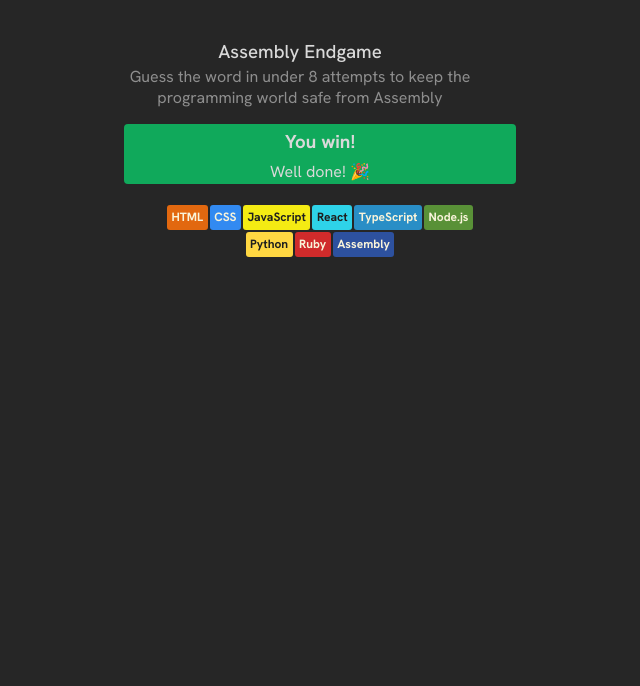
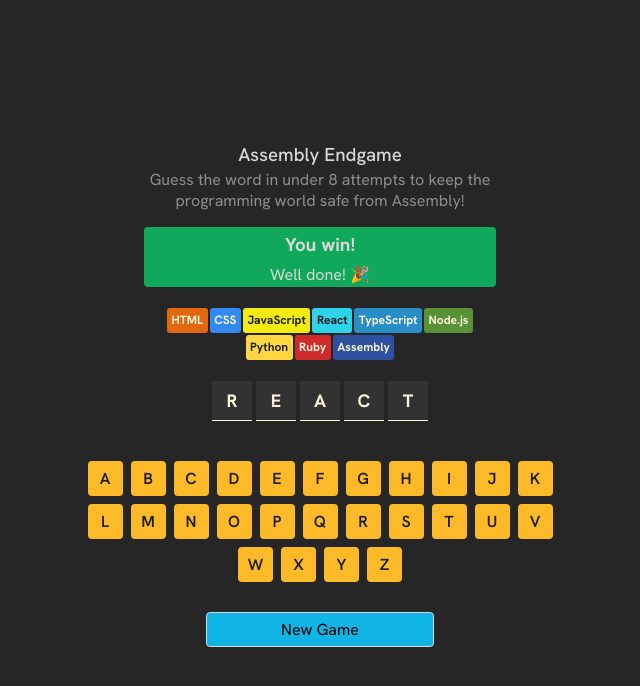
Before and after one commit to JparrTech/react-assembly-endgame, a React (Vite) app: page / in a window 1280 px wide. Shown: the top 686 px of the page, without its empty margins (320-960 px from the left). Built offline with nearby package versions, Linux system fonts and the light colour scheme.

Commit message:
All display elements created, now to add logic.

```diff
--- a/src/App.jsx
+++ b/src/App.jsx
@@ -2,33 +2,53 @@
 import Header from './components/Header.jsx'
 import Status from './components/Status.jsx'
 import Chip from './components/Chip.jsx'
+import Letter from './components/Letter.jsx'
+import KeyboardButton from './components/KeyboardButton.jsx'
+import { nanoid } from 'nanoid'
 import { languages } from '../languages.js'
 
 export default function AssemblyEndgame() {
+  const [currentWord, setCurrentWord] = React.useState("react")
+  const [guessedLetters, setGuessedLetters] = React.useState([])
+  const alphabet = "ABCDEFGHIJKLMNOPQRSTUVWXYZ"
+
+  function  handleKeyboardButtonClick(letter) {
+    setGuessedLetters([...guessedLetters, letter])
+  }
+  console.log(`${guessedLetters} are in the list`)
+
+  const keyboard = [...alphabet].map(letter => (
+    <KeyboardButton letter={letter} key={nanoid()} selectButton = {handleKeyboardButtonClick}/>
+  ))
+  const allLetters = [...currentWord].map(letter => (
+    <Letter letter={letter.toUpperCase()} key={nanoid()} />
+  ))
   const gameStatus = 'won'
   //Create coding language chips using external json data
   const chips = languages.map(language => (
-
     <Chip
       name={language.name}
       backgroundColor={language.backgroundColor}
       color={language.color}
       key={language.name}
     />
-
-  )
-  )
+  ))
 
   return (
-    <>
+    <main>
       <Header />
       <Status gameStatus={gameStatus} />
       <div className="all-chips">
         {chips}
       </div>
-      <main>
-      </main>
-    </>
+      <section className="letters-display">
+        {allLetters}
+      </section>
+      <section className="keyboard">
+        {keyboard}
+      </section>
+      <button className="new-game">New Game</button>
+    </main>
   )
 
 
--- a/src/components/Header.jsx
+++ b/src/components/Header.jsx
@@ -4,7 +4,7 @@
         <>
             <header>
                 <h3>Assembly Endgame</h3>
-                <p> Guess the word in under 8 attempts to keep the programming world safe from Assembly</p>
+                <p> Guess the word in under 8 attempts to keep the programming world safe from Assembly!</p>
             </header>
         </>
 
--- /dev/null
+++ b/src/components/KeyboardButton.jsx
@@ -0,0 +1,9 @@
+export default function Keyboard(props) {
+
+    return (
+        <button className = 'keyboard-key' onClick={()=> props.selectButton(props.letter)}>
+            <p>{props.letter}</p>
+        </button>
+    )
+
+}
--- /dev/null
+++ b/src/components/Letter.jsx
@@ -0,0 +1,10 @@
+export default function Letter({ letter }) {
+
+    return (
+        <span className="letter-background">
+            <p className="letter">{letter}</p>
+        </span>
+    )
+
+
+}
--- a/src/index.css
+++ b/src/index.css
@@ -8,9 +8,18 @@
   background-color: #262626;
   color: #D9D9D9;
   padding: 20px;
-  height: 100vh;
+  min-height: 100vh;
   display: flex;
+  flex-direction: column;
+  align-items: center;
   justify-content: center;
+}
+
+main {
+  width: 480px;
+  display: flex;
+  flex-direction: column;
+  align-items: center;
 }
 
 header {
@@ -18,7 +27,7 @@
   flex-direction: column;
   align-items: center;
   text-align: center;
-  width: 352px;
+  max-width: 352px;
 }
 
 header>h3 {
@@ -32,12 +41,14 @@
 }
 
 div.game-status-won {
+  max-width: 352px;
   background-color: #10A95B;
   display: flex;
   padding: 0;
   flex-direction: column;
   align-items: center;
   border-radius: 4px;
+  width: 100%;
 }
 
 div.game-status-won>h3 {
@@ -49,18 +60,88 @@
 }
 
 div.all-chips {
+  max-width: 352px;
   display: flex;
+  align-items: center;
   flex-wrap: wrap;
   margin: 20px;
-  width: 352px;
+  width: 100%;
   justify-content: center;
 }
 
 div.all-chips>p {
-  justify-content: center;
   margin: 1px;
   padding: 4.5px;
   border-radius: 3px;
   font-weight: 700;
   font-size: 12px;
 }
+
+section.letters-display {
+  display: flex;
+  gap: 4px;
+  justify-content: center;
+  width: 100%;
+}
+
+span.letter-background {
+  display: flex;
+  justify-content: center;
+  align-items: center;
+  background-color: #323232;
+  width: 40px;
+  height: 40px;
+  border-bottom: 1px solid #F9F4DA;
+}
+
+p.letter {
+  color: #F9F4DA;
+  font-size: 18px;
+  font-weight: 700;
+  margin: 0;
+}
+
+section.keyboard {
+  margin-top: 40px;
+  display: flex;
+  justify-content: center;
+  align-items: center;
+  flex-wrap: wrap;
+  width: 100%;
+  gap: 8px;
+
+}
+
+button {
+  font-family: "Hanken Grotesk", Arial, sans-serif;
+}
+
+button.keyboard-key {
+  display: flex;
+  font-family: "Hanken Grotesk", Arial, sans-serif;
+  align-items: center;
+  font-weight: 600;
+  justify-content: center;
+  font-size: 16px;
+  width: 35px;
+  height: 35px;
+  border: none;
+  border-radius: 4px;
+  background-color: #FCBA29;
+  color: #1E1E1E;
+  /* Added to match your theme */
+  cursor: pointer;
+  /* Added for better UX */
+}
+
+button.new-game {
+  margin: 30px;
+  display: flex;
+  font-size: 16px;
+  border-radius: 4px;
+  border: 1px solid #D7D7D7;
+  background: #11B5E5;
+  padding: 6px 12px;
+  width: 228px;
+  justify-content: center;
+}
```
